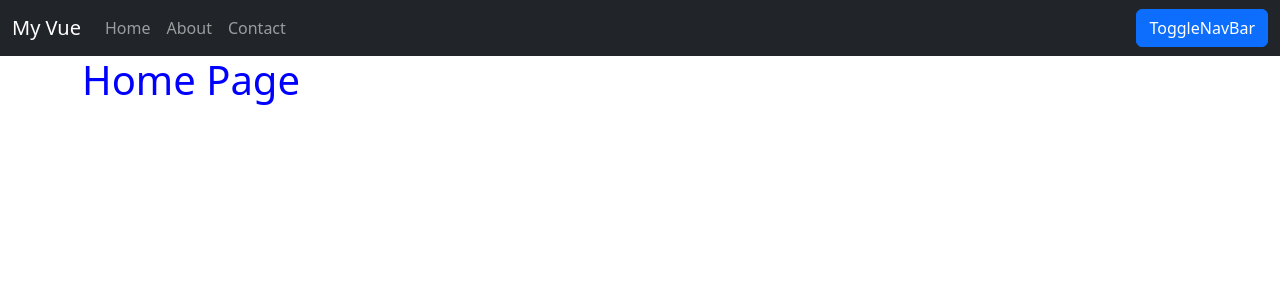
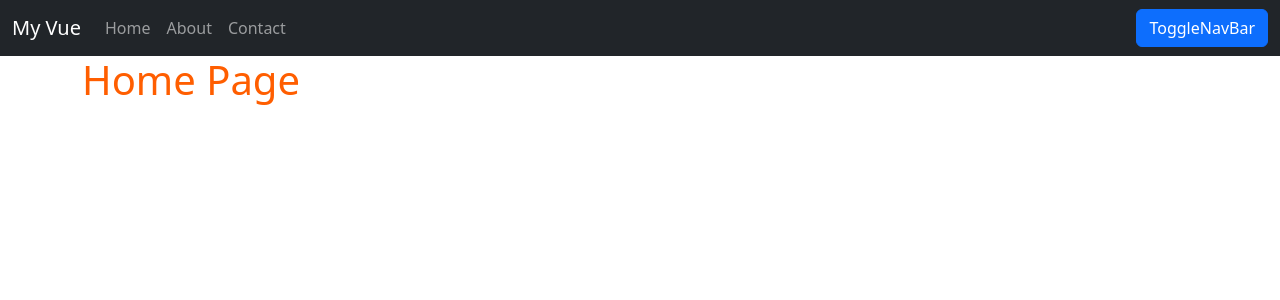
Before and after one commit to JoyDaniel/Learning-Vue-, a Vue app in the folder Project/vue-start-spa/: page / in a window 1280 px wide. Shown: the top 300 px of the page. Built offline with nearby package versions, Linux system fonts and the light colour scheme.

Commit message:
Using created() Lifecycle event of load data and Working with unset props.

```diff
--- /dev/null
+++ b/Project/vue-start-spa/public/pages.json
@@ -0,0 +1,13 @@
+[
+{
+    "link": {"text":"Home", "url":"Home.html"},
+    "pageTitle": "Home Page"
+},
+{
+    "link": {"text":"About", "url":"About.html"},
+    "pageTitle": "About page"
+},
+{
+    "link": {"text":"Contact", "url":"Contact.html"},
+    "pageTitle": "Contact page"
+}]
--- a/Project/vue-start-spa/src/App.vue
+++ b/Project/vue-start-spa/src/App.vue
@@ -4,7 +4,14 @@
         :active-page="activepage"
         :nav-link-click="(index) => activepage=index"
    ></navbar>
-   <page-viewer :page="pages[activepage]"></page-viewer>
+
+   <div v-show="false">
+        hide this...
+   </div>
+
+   <page-viewer
+   v-if="pages.length > 0"
+   :page="pages[activepage]"></page-viewer>
 </template>
 
 <script>
@@ -18,24 +25,23 @@ export default {
         PageViewer,
         Navbar
     },
+    created(){
+        this.getPages();
+    },
     data(){
         return {
             activepage:0,
-            pages:[
-                {
-                    link: {text:'Home', url:'Home.html'},
-                    pageTitle: 'Home Page'
-                },
-                {
-                    link: {text:'About', url:'About.html'},
-                    pageTitle: 'About page'
-                },
-                {
-                    link: {text:'Contact', url:'Contact.html'},
-                    pageTitle: 'Contact page'
-                }
-            ]
+            pages:[]
         };
+    },
+    methods:{
+        async getPages(){
+            let res =  await fetch('pages.json');
+            let data= await res.json();
+
+            this.pages = data;
+
+        }
     }
 }
 </script>
--- a/Project/vue-start-spa/src/components/PageViewer.vue
+++ b/Project/vue-start-spa/src/components/PageViewer.vue
@@ -7,11 +7,20 @@
 
 <script>
 export default{
-    props: ['page']
+    props: {
+        page:{
+            type: Object,
+            default(rawProps){
+                return{
+                    pageTitle:''
+                }
+            }
+        }
+    }
 }
 </script>
 <style scoped>
 .emphasize{
-    color: blue !important;
+    color: rgb(255, 94, 0) !important;
 }
 </style>
```
